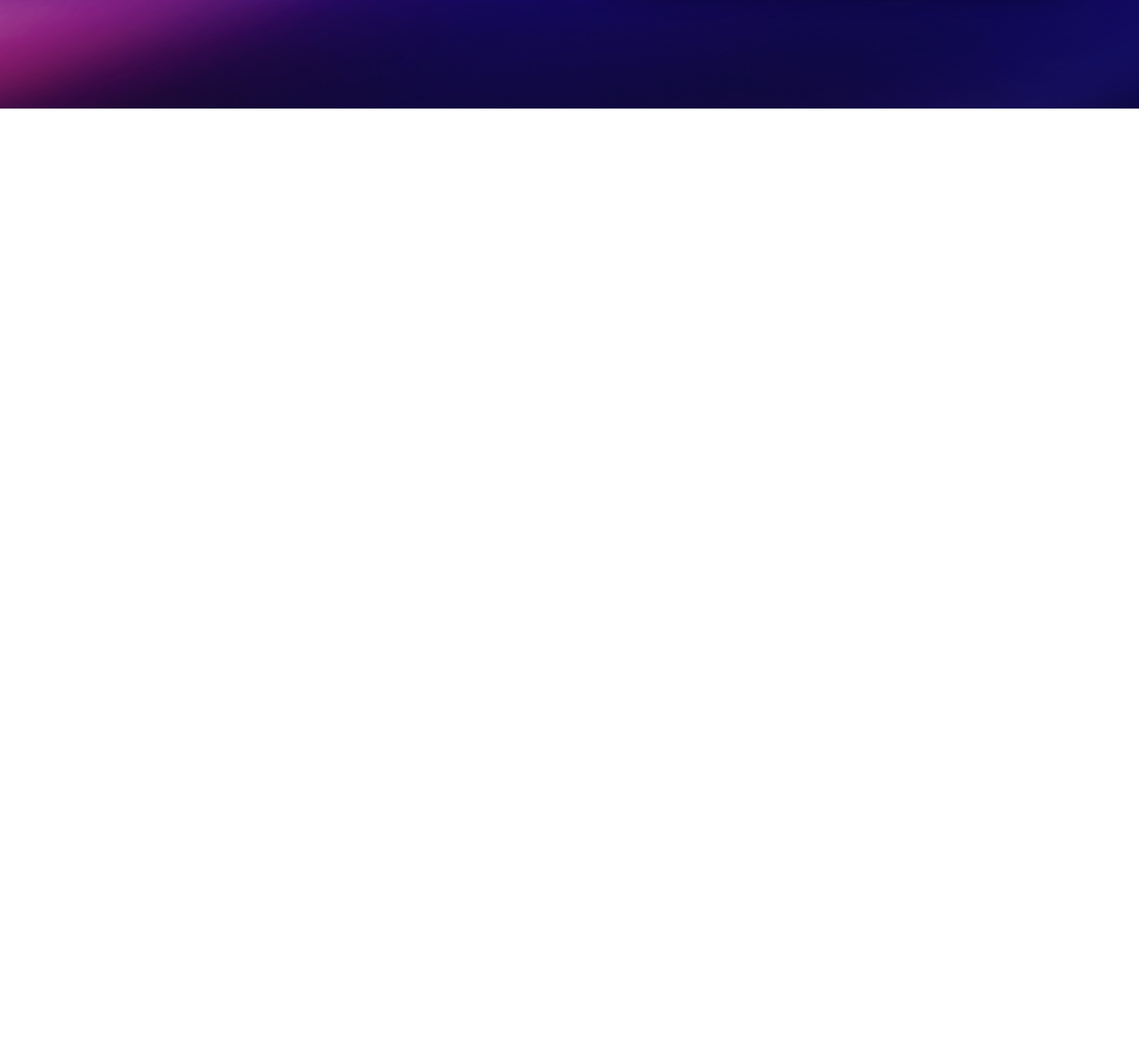
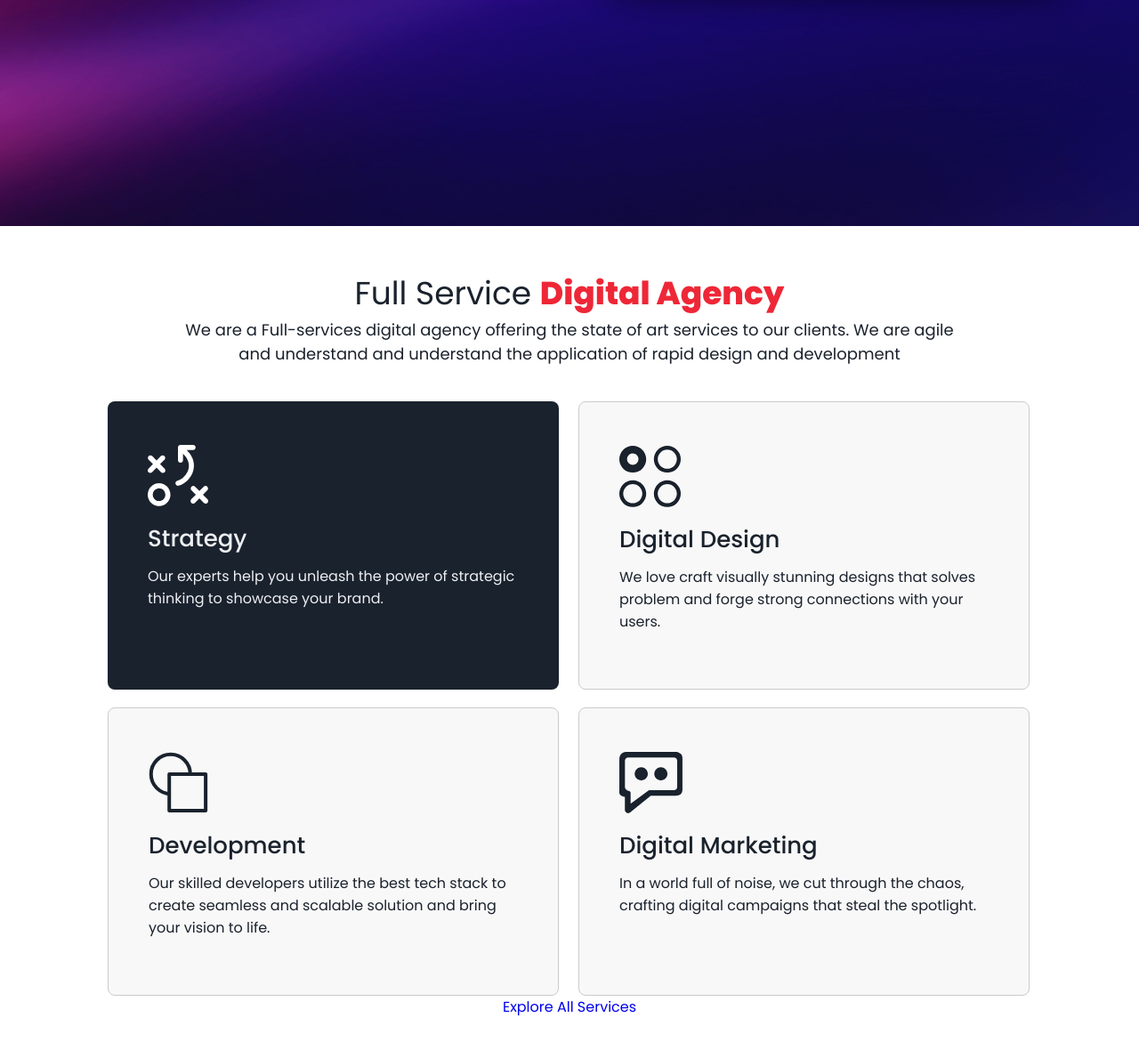
Before and after one commit to Engr-Yahya/linknbit, a plain HTML site: page index.html in a window 1280 px wide. Shown: the part 568-1748 px from the top of the page at 89% size. Before the commit the page ends 800 px from the top, so only its background shows below. Drawn offline with Linux system fonts and the light colour scheme.

Commit message:
adding fnew files

```diff
--- a/index.html
+++ b/index.html
@@ -14,8 +14,6 @@
 </head>
 
 <body>
-  <div class="bg-img">
-    <div>
   <header>
     <div class="container">
       <div class="flex-container header-flex">
@@ -35,7 +33,7 @@
       </div>
     </div>
   </header>
-    </div>
+
   <section class="hero">
     <div class="container">
       <div class="flex-container hero-content">
@@ -54,7 +52,50 @@
         </div>
       </div>
     </div>
-
+  </section>
+  <section class="services">
+    <div class="container">
+      <p class="service-title">
+        Full Service <span class="service-span">Digital Agency</span>
+      </p>
+      <p class="service-text">
+        We are a Full-services digital agency offering the state of art services to our clients. We are agile and
+        understand and understand the application of rapid design and development
+      </p>
+      <div class="service-grid grid grid--2cols grid-gap">
+        <div class="service-card-1">
+          <img class="service-card-image" src="images/service-icons/vector-1.svg">
+          <h3 class="service-card-heading">Strategy</h3>
+          <p class="service-card-content">
+            Our experts help you unleash the power of strategic
+            thinking to showcase your brand.
+          </p>
+        </div>
+        <div class="service-card">
+          <img class="service-card-image" src="images/service-icons/vector-2.svg">
+          <h3 class="service-card-heading">Digital Design</h3>
+          <p class="service-card-content">
+            We love craft visually stunning designs that solves problem and forge strong connections with your users.
+          </p>
+        </div>
+        <div class="service-card">
+          <img class="service-card-image" src="images/service-icons/vector-3.svg">
+          <h3 class="service-card-heading">Development</h3>
+          <p class="service-card-content">
+            Our skilled developers utilize the best tech stack to create seamless and scalable solution and bring your
+            vision to life.
+          </p>
+        </div>
+        <div class="service-card">
+          <img class="service-card-image" src="images/service-icons/vector-4.svg">
+          <h3 class="service-card-heading">Digital Marketing</h3>
+          <p class="service-card-content">
+            In a world full of noise, we cut through the chaos, crafting digital campaigns that steal the spotlight.
+          </p>
+        </div>
+      </div>
+      <a class="service-btn" href="#">Explore All Services</a>
+    </div>
   </section>
   </div>
 </body>
--- a/style.css
+++ b/style.css
@@ -6,6 +6,7 @@
 body {
   font-family: "Poppins", sans-serif;
   color: var(--light-color);
+  /* color: #cacbcc; */
 }
 img {
   max-width: 100%;
@@ -33,20 +34,21 @@ a {
 .flex-container {
   display: flex;
 }
+.grid {
+  display: grid;
+}
+.grid--2cols {
+  grid-template-columns: repeat(2, 1fr);
+}
+.grid-gap {
+  gap: 20px;
+}
 /* ************************************ */
 /* HEADER CSS */
 /* ************************************ */
 header {
   border-bottom: 1px solid #1a222d;
   padding: 25px 0px;
-}
-.bg-img {
-  height: 86.3vh;
-  width: 100%;
-  background-image: url(images/Rectangle\ 835.png);
-  background-position: center center;
-  background-repeat: no-repeat;
-  background-size: cover;
 }
 .header-flex {
   padding: 0px 40px;
@@ -69,8 +71,19 @@ header {
   border-radius: 6px;
   font-weight: 500;
 }
+.hero {
+  height: 822px;
+  width: 100%;
+  background-image: url(images/Rectangle\ 835.png);
+  background-position: center center;
+  background-repeat: no-repeat;
+  background-size: cover;
+  display: flex;
+  align-items: center;
+  margin-top: -95px;
+}
 .hero-content {
-  margin: 100px auto;
+  margin: 0 auto;
   align-items: center;
   gap: 20px;
 }
@@ -90,3 +103,47 @@ header {
   padding: 15px 30px;
   border-radius: 6px;
 }
+.services {
+  padding: 48px 15px;
+  text-align: center;
+}
+.service-title {
+  color: var(--gray-color);
+  font-size: 36px;
+}
+.service-span {
+  color: var(--red-color);
+  font-weight: 800;
+}
+.service-text {
+  margin: 0 auto;
+  max-width: 900px;
+  color: var(--gray-color);
+  font-size: 18px;
+}
+.service-grid {
+  margin: 40px auto auto auto;
+  max-width: 1038px;
+}
+.service-card,
+.service-card-1 {
+  max-width: 507px;
+  background-color: #f8f8f8;
+  color: var(--gray-color);
+  padding: 49px 45px 63px;
+  border-radius: 8px;
+  text-align: left;
+  border: 1px solid #cacbcc;
+}
+.service-card-1 {
+  background-color: var(--gray-color);
+  color: var(--light-color);
+  border: none;
+}
+.service-card-heading {
+  font-size: 26px;
+  font-weight: 500;
+  margin: 10px 0px;
+}
+.service-btn {
+}
```
Also changed, not shown: images/service-icons/Vector-2.svg (added), images/service-icons/Vector-4.svg (added), images/service-icons/vector-1.svg (added), images/service-icons/vector-3.svg (added). Lines whose indentation alone changed are shown as unchanged.
